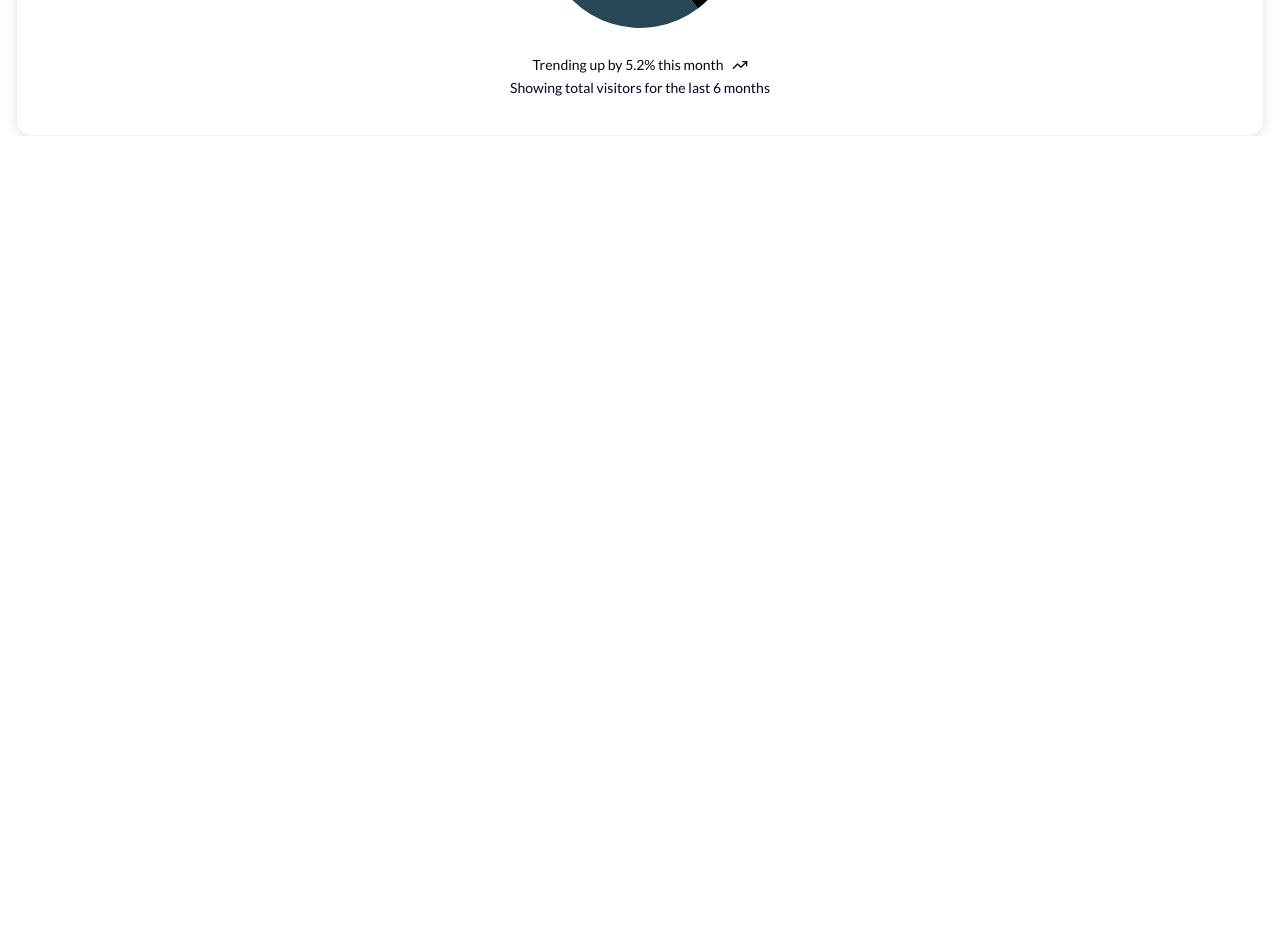
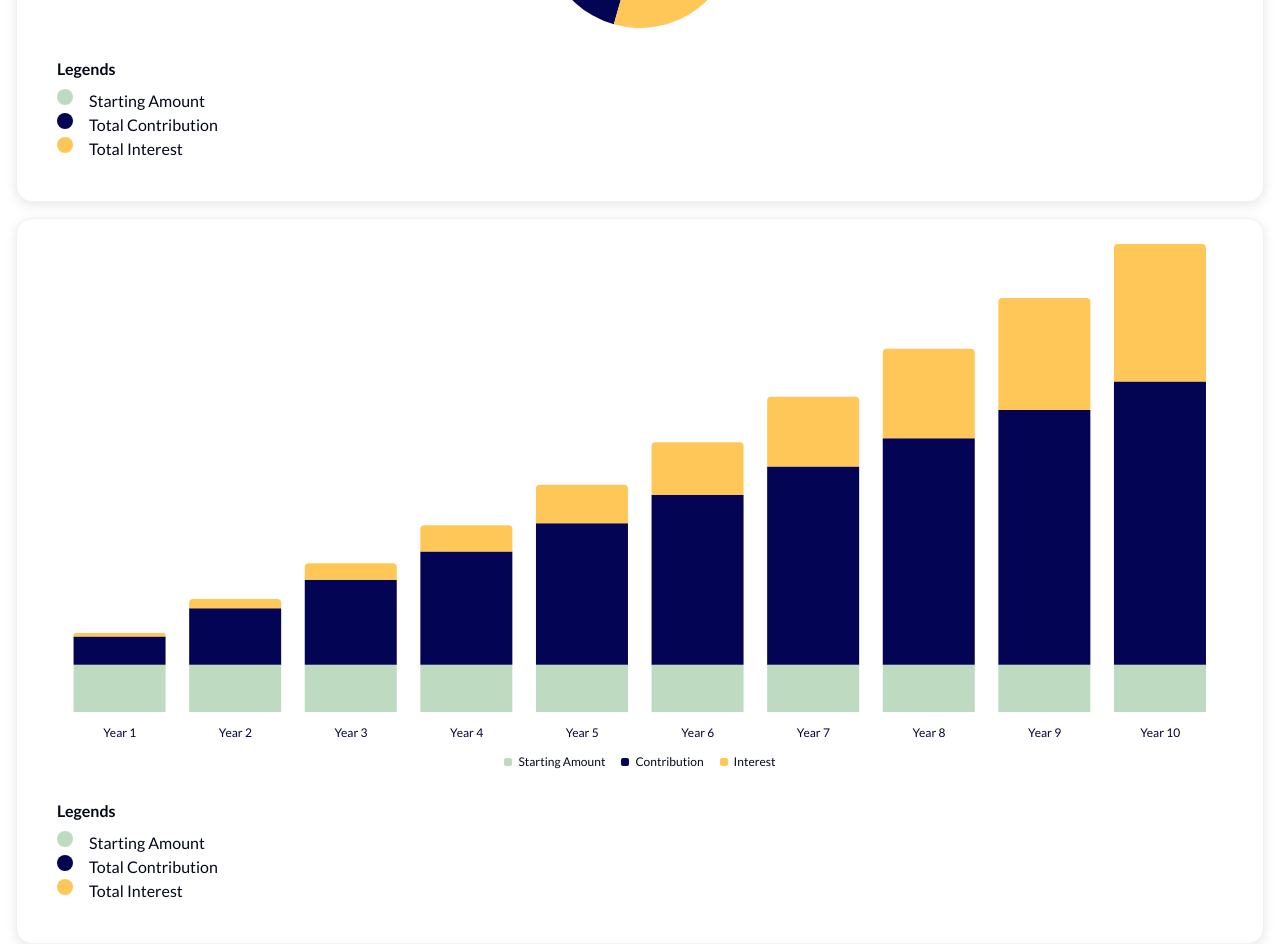
Before and after one commit to jcccc4/investment-calculator, a Next.js app: page / in a window 1280 px wide. Shown: the part 1540-2484 px from the top of the page. Before the commit the page ends 1676 px from the top, so only its background shows below. Built offline with nearby package versions, Linux system fonts and the light colour scheme.

Commit message:
Added Bar chart

```diff
--- a/package.json
+++ b/package.json
@@ -24,7 +24,7 @@
     "react": "^18",
     "react-dom": "^18",
     "react-hook-form": "^7.53.0",
-    "recharts": "^2.12.7",
+    "recharts": "^2.13.0-alpha.5",
     "tailwind-merge": "^2.5.2",
     "tailwindcss-animate": "^1.0.7",
     "uuid": "^10.0.0",
--- a/src/app/globals.css
+++ b/src/app/globals.css
@@ -22,10 +22,10 @@
     --border: 214.3 31.8% 91.4%;
     --input: 214.3 31.8% 91.4%;
     --ring: 222.2 84% 4.9%;
-    --chart-1: 12 76% 61%;
-    --chart-2: 173 58% 39%;
-    --chart-3: 197 37% 24%;
-    --chart-4: 43 74% 66%;
+    --chart-1: 124 27% 80%;
+    --chart-2: 239 93% 17%;
+    --chart-3: 40 100% 67%;
+    --chart-4: 43 100% 66%;
     --chart-5: 27 87% 67%;
     --radius: 0.5rem
   }
--- a/src/app/page.tsx
+++ b/src/app/page.tsx
@@ -5,7 +5,7 @@ import CardTable from "./_components/CardTable";
 import { useState } from "react";
 import { investmentCalculator } from "../lib/investmentCalculator";
 import { Component as PieChart } from "@/components/ui/pie-chart";
-import { formatCurrency } from "@/lib/formatters";
+import { Component as BarChart } from "@/components/ui/bar-chart";
 
 export type Inputs = {
   startingAmount: number;
@@ -34,12 +34,6 @@ export const initialData: Inputs = {
   each: "Month",
 };
 
-type PieProps = {
-  data: Data[];
-  startingAmount: number;
-  totalContributions: number;
-  totalInterest: number;
-};
 export type PieData = {
   endingBalance: number;
   startingAmount: number;
@@ -79,6 +73,7 @@ export default function Home() {
         <PieChart
           pieGraphData={pieChartCalculator(dataArr, formResult.startingAmount)}
         />
+        <BarChart dataArr={dataArr} startingAmount={formResult.startingAmount}/>
       </main>
     </div>
   );
--- /dev/null
+++ b/src/components/ui/bar-chart.tsx
@@ -0,0 +1,119 @@
+"use client";
+
+import { Bar, BarChart, XAxis } from "recharts";
+
+import {
+  Card,
+  CardContent,
+  CardDescription,
+  CardFooter,
+  CardHeader,
+  CardTitle,
+} from "@/components/ui/card";
+import {
+  ChartConfig,
+  ChartContainer,
+  ChartLegend,
+  ChartLegendContent,
+  ChartTooltip,
+  ChartTooltipContent,
+} from "@/components/ui/chart";
+import { Data } from "@/app/page";
+
+const chartConfig = {
+  startingAmount: {
+    label: "Starting Amount",
+    color: "hsl(var(--chart-1))",
+  },
+  contribution: {
+    label: "Contribution",
+    color: "hsl(var(--chart-2))",
+  },
+  interest: {
+    label: "Interest",
+    color: "hsl(var(--chart-3))",
+  },
+} satisfies ChartConfig;
+
+export function Component({
+  dataArr,
+  startingAmount,
+}: {
+  dataArr: Data[];
+  startingAmount: number;
+}) {
+  const barGraphData = dataArr.map((data, index) => {
+    const contribution =
+      index === 0 ? data.deposit - startingAmount : data.deposit * (index + 1);
+
+    const interest =
+      data.interest +
+      dataArr.slice(0, index).reduce((acc, curr) => acc + curr.interest, 0);
+
+    return {
+      year: `Year ${data.year}`,
+      startingAmount,
+      contribution,
+      interest,
+    };
+  });
+
+  return (
+    <Card>
+      <CardContent>
+        <ChartContainer
+          config={chartConfig}
+          className="w-full max-h-[540px] min-h-[300px]"
+        >
+          <BarChart accessibilityLayer data={barGraphData}>
+            <XAxis
+              dataKey="year"
+              tickLine={false}
+              tickMargin={10}
+              axisLine={false}
+            />
+            <ChartTooltip content={<ChartTooltipContent />} cursor={false} />
+            <Bar
+              dataKey="startingAmount"
+              stackId="a"
+              fill="var(--color-startingAmount)"
+              radius={[0, 0, 0, 0]}
+            />
+
+            <Bar
+              dataKey="contribution"
+              stackId="a"
+              fill="var(--color-contribution)"
+              radius={[0, 0, 0, 0]}
+            />
+            <Bar
+              dataKey="interest"
+              stackId="a"
+              fill="var(--color-interest)"
+              radius={[4, 4, 0, 0]}
+            />
+
+            <ChartLegend content={<ChartLegendContent />} />
+          </BarChart>
+        </ChartContainer>
+      </CardContent>
+      <CardFooter className="flex-col gap-2 items-start">
+        <h2 className="font-semibold">Legends</h2>
+        <div className="">
+          <div className="flex gap-4">
+            <div className="w-4 h-4 rounded-full bg-[hsl(var(--chart-1))]"></div>
+            <div>Starting Amount</div>
+          </div>
+          <div className="flex gap-4">
+            <div className="w-4 h-4 rounded-full bg-[hsl(var(--chart-2))]"></div>
+            <div>Total Contribution</div>
+          </div>
+          <div className="flex gap-4">
+            <div className="w-4 h-4 rounded-full bg-[hsl(var(--chart-3))]"></div>
+            <div>Total Interest</div>
+          </div>
+        </div>
+      </CardFooter>
+    </Card>
+  );
+}
--- a/src/components/ui/chart.tsx
+++ b/src/components/ui/chart.tsx
@@ -1,50 +1,51 @@
-"use client"
+"use client";
 
-import * as React from "react"
-import * as RechartsPrimitive from "recharts"
+import * as React from "react";
+import * as RechartsPrimitive from "recharts";
 
-import { cn } from "@/lib/utils"
+import { cn } from "@/lib/utils";
+import { formatCurrency } from "@/lib/formatters";
 
 // Format: { THEME_NAME: CSS_SELECTOR }
-const THEMES = { light: "", dark: ".dark" } as const
+const THEMES = { light: "", dark: ".dark" } as const;
 
 export type ChartConfig = {
   [k in string]: {
-    label?: React.ReactNode
-    icon?: React.ComponentType
+    label?: React.ReactNode;
+    icon?: React.ComponentType;
   } & (
     | { color?: string; theme?: never }
     | { color?: never; theme: Record<keyof typeof THEMES, string> }
-  )
-}
+  );
+};
 
 type ChartContextProps = {
-  config: ChartConfig
-}
+  config: ChartConfig;
+};
 
-const ChartContext = React.createContext<ChartContextProps | null>(null)
+const ChartContext = React.createContext<ChartContextProps | null>(null);
 
 function useChart() {
-  const context = React.useContext(ChartContext)
+  const context = React.useContext(ChartContext);
 
   if (!context) {
-    throw new Error("useChart must be used within a <ChartContainer />")
+    throw new Error("useChart must be used within a <ChartContainer />");
   }
 
-  return context
+  return context;
 }
 
 const ChartContainer = React.forwardRef<
   HTMLDivElement,
   React.ComponentProps<"div"> & {
-    config: ChartConfig
+    config: ChartConfig;
     children: React.ComponentProps<
       typeof RechartsPrimitive.ResponsiveContainer
-    >["children"]
+    >["children"];
   }
 >(({ id, className, children, config, ...props }, ref) => {
-  const uniqueId = React.useId()
-  const chartId = `chart-${id || uniqueId.replace(/:/g, "")}`
+  const uniqueId = React.useId();
+  const chartId = `chart-${id || uniqueId.replace(/:/g, "")}`;
 
   return (
     <ChartContext.Provider value={{ config }}>
@@ -63,17 +64,17 @@ const ChartContainer = React.forwardRef<
         </RechartsPrimitive.ResponsiveContainer>
       </div>
     </ChartContext.Provider>
-  )
-})
-ChartContainer.displayName = "Chart"
+  );
+});
+ChartContainer.displayName = "Chart";
 
 const ChartStyle = ({ id, config }: { id: string; config: ChartConfig }) => {
   const colorConfig = Object.entries(config).filter(
     ([_, config]) => config.theme || config.color
-  )
+  );
 
   if (!colorConfig.length) {
-    return null
+    return null;
   }
 
   return (
@@ -87,8 +88,8 @@ ${colorConfig
   .map(([key, itemConfig]) => {
     const color =
       itemConfig.theme?.[theme as keyof typeof itemConfig.theme] ||
-      itemConfig.color
-    return color ? `  --color-${key}: ${color};` : null
+      itemConfig.color;
+    return color ? `  --color-${key}: ${color};` : null;
   })
   .join("\n")}
 }
@@ -97,20 +98,20 @@ ${colorConfig
           .join("\n"),
       }}
     />
-  )
-}
+  );
+};
 
-const ChartTooltip = RechartsPrimitive.Tooltip
+const ChartTooltip = RechartsPrimitive.Tooltip;
 
 const ChartTooltipContent = React.forwardRef<
   HTMLDivElement,
   React.ComponentProps<typeof RechartsPrimitive.Tooltip> &
     React.ComponentProps<"div"> & {
-      hideLabel?: boolean
-      hideIndicator?: boolean
-      indicator?: "line" | "dot" | "dashed"
-      nameKey?: string
-      labelKey?: string
+      hideLabel?: boolean;
+      hideIndicator?: boolean;
+      indicator?: "line" | "dot" | "dashed";
+      nameKey?: string;
+      labelKey?: string;
     }
 >(
   (
@@ -131,34 +132,34 @@ const ChartTooltipContent = React.forwardRef<
     },
     ref
   ) => {
-    const { config } = useChart()
+    const { config } = useChart();
 
     const tooltipLabel = React.useMemo(() => {
       if (hideLabel || !payload?.length) {
-        return null
+        return null;
       }
 
-      const [item] = payload
-      const key = `${labelKey || item.dataKey || item.name || "value"}`
-      const itemConfig = getPayloadConfigFromPayload(config, item, key)
+      const [item] = payload;
+      const key = `${labelKey || item.dataKey || item.name || "value"}`;
+      const itemConfig = getPayloadConfigFromPayload(config, item, key);
       const value =
         !labelKey && typeof label === "string"
           ? config[label as keyof typeof config]?.label || label
-          : itemConfig?.label
+          : itemConfig?.label;
 
       if (labelFormatter) {
         return (
           <div className={cn("font-medium", labelClassName)}>
             {labelFormatter(value, payload)}
           </div>
-        )
+        );
       }
 
       if (!value) {
-        return null
+        return null;
       }
 
-      return <div className={cn("font-medium", labelClassName)}>{value}</div>
+      return <div className={cn("font-medium", labelClassName)}>{value}</div>;
     }, [
       label,
       labelFormatter,
@@ -167,28 +168,28 @@ const ChartTooltipContent = React.forwardRef<
       labelClassName,
       config,
       labelKey,
-    ])
+    ]);
 
     if (!active || !payload?.length) {
-      return null
+      return null;
     }
 
-    const nestLabel = payload.length === 1 && indicator !== "dot"
+    const nestLabel = payload.length === 1 && indicator !== "dot";
 
     return (
       <div
         ref={ref}
         className={cn(
-          "grid min-w-[8rem] items-start gap-1.5 rounded-lg border border-border/50 bg-background px-2.5 py-1.5 text-xs shadow-xl",
+          "grid min-w-[8rem]  items-start gap-1.5 rounded-lg border border-border/50 bg-background px-2.5 py-1.5 text-xs shadow-xl",
           className
         )}
       >
         {!nestLabel ? tooltipLabel : null}
         <div className="grid gap-1.5">
           {payload.map((item, index) => {
-            const key = `${nameKey || item.name || item.dataKey || "value"}`
-            const itemConfig = getPayloadConfigFromPayload(config, item, key)
-            const indicatorColor = color || item.payload.fill || item.color
+            const key = `${nameKey || item.name || item.dataKey || "value"}`;
+            const itemConfig = getPayloadConfigFromPayload(config, item, key);
+            const indicatorColor = color || item.payload.fill || item.color;
 
             return (
               <div
@@ -228,7 +229,7 @@ const ChartTooltipContent = React.forwardRef<
                     )}
                     <div
                       className={cn(
-                        "flex flex-1 justify-between leading-none",
+                        "flex flex-1 gap-2 justify-between leading-none",
                         nestLabel ? "items-end" : "items-center"
                       )}
                     >
@@ -240,40 +241,40 @@ const ChartTooltipContent = React.forwardRef<
                       </div>
                       {item.value && (
                         <span className="font-mono font-medium tabular-nums text-foreground">
-                          {item.value.toLocaleString()}
+                          {formatCurrency(Number(item.value))}
                         </span>
                       )}
                     </div>
                   </>
                 )}
               </div>
-            )
+            );
           })}
         </div>
       </div>
-    )
+    );
   }
-)
-ChartTooltipContent.displayName = "ChartTooltip"
+);
+ChartTooltipContent.displayName = "ChartTooltip";
 
-const ChartLegend = RechartsPrimitive.Legend
+const ChartLegend = RechartsPrimitive.Legend;
 
 const ChartLegendContent = React.forwardRef<
   HTMLDivElement,
   React.ComponentProps<"div"> &
     Pick<RechartsPrimitive.LegendProps, "payload" | "verticalAlign"> & {
-      hideIcon?: boolean
-      nameKey?: string
+      hideIcon?: boolean;
+      nameKey?: string;
     }
 >(
   (
     { className, hideIcon = false, payload, verticalAlign = "bottom", nameKey },
     ref
   ) => {
-    const { config } = useChart()
+    const { config } = useChart();
 
     if (!payload?.length) {
-      return null
+      return null;
     }
 
     return (
@@ -286,8 +287,8 @@ const ChartLegendContent = React.forwardRef<
         )}
       >
         {payload.map((item) => {
-          const key = `${nameKey || item.dataKey || "value"}`
-          const itemConfig = getPayloadConfigFromPayload(config, item, key)
+          const key = `${nameKey || item.dataKey || "value"}`;
+          const itemConfig = getPayloadConfigFromPayload(config, item, key);
 
           return (
             <div
@@ -308,13 +309,13 @@ const ChartLegendContent = React.forwardRef<
               )}
               {itemConfig?.label}
             </div>
-          )
+          );
         })}
       </div>
-    )
+    );
   }
-)
-ChartLegendContent.displayName = "ChartLegend"
+);
+ChartLegendContent.displayName = "ChartLegend";
 
 // Helper to extract item config from a payload.
 function getPayloadConfigFromPayload(
@@ -323,7 +324,7 @@ function getPayloadConfigFromPayload(
   key: string
 ) {
   if (typeof payload !== "object" || payload === null) {
-    return undefined
+    return undefined;
   }
 
   const payloadPayload =
@@ -331,15 +332,15 @@ function getPayloadConfigFromPayload(
     typeof payload.payload === "object" &&
     payload.payload !== null
       ? payload.payload
-      : undefined
+      : undefined;
 
-  let configLabelKey: string = key
+  let configLabelKey: string = key;
 
   if (
     key in payload &&
     typeof payload[key as keyof typeof payload] === "string"
   ) {
-    configLabelKey = payload[key as keyof typeof payload] as string
+    configLabelKey = payload[key as keyof typeof payload] as string;
   } else if (
     payloadPayload &&
     key in payloadPayload &&
@@ -347,12 +348,12 @@ function getPayloadConfigFromPayload(
   ) {
     configLabelKey = payloadPayload[
       key as keyof typeof payloadPayload
-    ] as string
+    ] as string;
   }
 
   return configLabelKey in config
     ? config[configLabelKey]
-    : config[key as keyof typeof config]
+    : config[key as keyof typeof config];
 }
 
 export {
@@ -362,4 +363,4 @@ export {
   ChartLegend,
   ChartLegendContent,
   ChartStyle,
-}
+};
--- a/src/components/ui/pie-chart.tsx
+++ b/src/components/ui/pie-chart.tsx
@@ -14,30 +14,27 @@ import {
 import {
   ChartConfig,
   ChartContainer,
+  ChartLegend,
+  ChartLegendContent,
   ChartTooltip,
   ChartTooltipContent,
 } from "@/components/ui/chart";
-import { Data, PieData } from "@/app/page";
+import { PieData } from "@/app/page";
 import { formatCurrency } from "@/lib/formatters";
 
 export const description = "A donut chart";
 
 const chartConfig = {
-  chrome: {
-    label: "Chrome",
+  amount: {
+    label: "Amount",
     color: "hsl(var(--chart-1))",
   },
-  safari: {
-    label: "Safari",
+  contribution: {
+    label: "Contribution",
     color: "hsl(var(--chart-2))",
   },
-  firefox: {
-    label: "Firefox",
-    color: "hsl(var(--chart-3))",
-  },
-
-  test: {
-    label: "test",
+  interest: {
+    label: "Interest",
     color: "hsl(var(--chart-3))",
   },
 } satisfies ChartConfig;
@@ -48,24 +45,19 @@ type Props = {
 export function Component({ pieGraphData }: Props) {
   const chartData = [
     {
-      browser: "Ending Balance",
-      visitors: pieGraphData.endingBalance,
-      fill: "var(--color-chrome)",
-    },
-    {
       browser: "Starting Amount",
       visitors: pieGraphData.startingAmount,
-      fill: "var(--color-safari)",
+      fill: "var(--color-amount)",
     },
     {
       browser: "Total Contribution",
       visitors: pieGraphData.totalContributions,
-      fill: "var(--color-firefox)",
+      fill: "var(--color-contribution)",
     },
     {
       browser: "Total Interest",
       visitors: pieGraphData.totalInterest,
-      fill: "black",
+      fill: "var(--color-interest)",
     },
   ];
   return (
@@ -107,15 +99,25 @@ export function Component({ pieGraphData }: Props) {
               nameKey="browser"
               innerRadius={60}
             />
+            {/* <ChartLegend content={<ChartLegendContent />} /> */}
           </PieChart>
         </ChartContainer>
       </CardContent>
-      <CardFooter className="flex-col gap-2 text-sm">
-        <div className="flex items-center gap-2 font-medium leading-none">
-          Trending up by 5.2% this month <TrendingUp className="h-4 w-4" />
-        </div>
-        <div className="leading-none text-muted-foreground">
-          Showing total visitors for the last 6 months
+      <CardFooter className="flex-col gap-2 items-start">
+        <h2 className="font-semibold">Legends</h2>
+        <div className="">
+          <div className="flex gap-4">
+            <div className="w-4 h-4 rounded-full bg-[hsl(var(--chart-1))]"></div>
+            <div>Starting Amount</div>
+          </div>
+          <div className="flex gap-4">
+            <div className="w-4 h-4 rounded-full bg-[hsl(var(--chart-2))]"></div>
+            <div>Total Contribution</div>
+          </div>
+          <div className="flex gap-4">
+            <div className="w-4 h-4 rounded-full bg-[hsl(var(--chart-3))]"></div>
+            <div>Total Interest</div>
+          </div>
         </div>
       </CardFooter>
     </Card>
```
Also changed, not shown: 1 other file (tests, documents, lock files or other folders).
